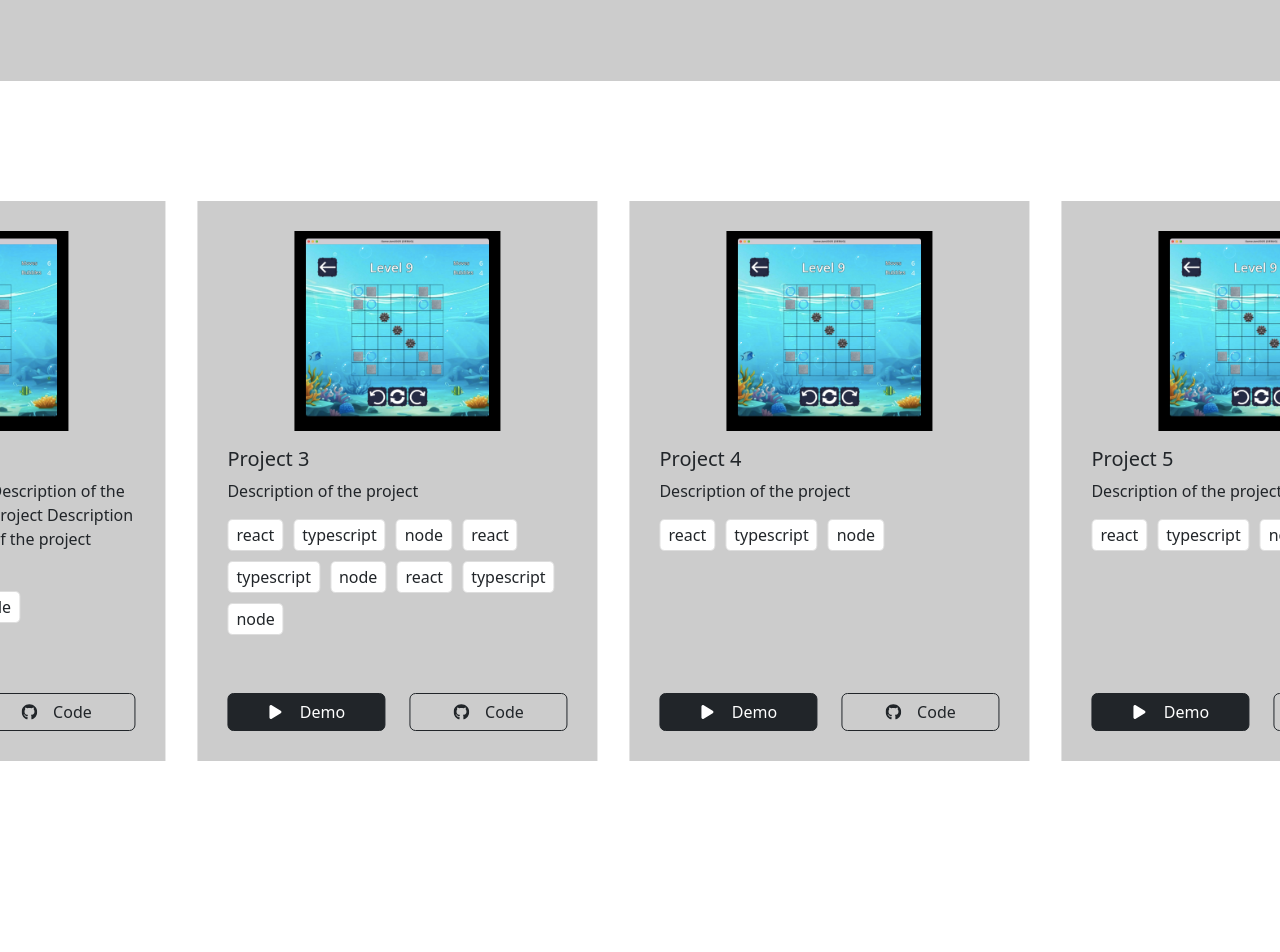
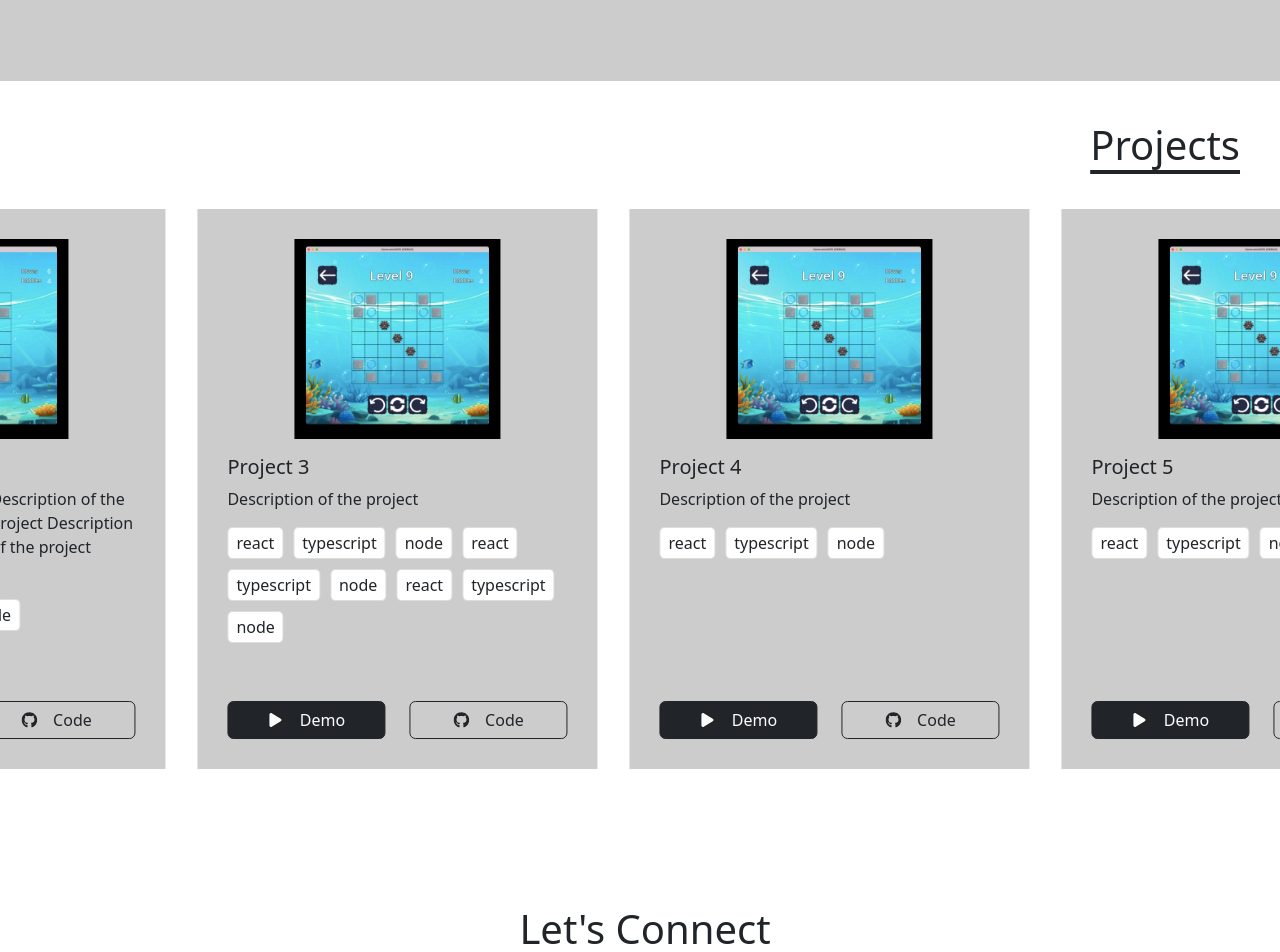
Before and after one commit to jSiderius/Portfolio-Site, a React (Vite) app: page / in a window 1280 px wide. Shown: the part 2440-3392 px from the top of the page. Built offline with nearby package versions, Linux system fonts and the light colour scheme.

Commit message:
added header for projects section

```diff
--- a/src/components/Sections/Contact.tsx
+++ b/src/components/Sections/Contact.tsx
@@ -4,7 +4,7 @@ function Contact() {
   return (
     <>
       <section className="contact-top-container">
-        <h1 className="experience-header">Lets Connect</h1>
+        <h1 className="experience-header">Let's Connect</h1>
         <UserInputPanel />
         <div className="contact-socials-container">
           <div className="d-flex justify-content-flex-start gap-4 fs-1">
@@ -42,10 +42,9 @@ function UserInputPanel() {
 
       <div className="contact-field-conatiner">
         <p>Message</p>
-        {/* <input type="text" className="message-field"></input> */}
         <textarea
           className="message-field"
-          rows={3} // adjust default height
+          rows={3}
           placeholder="Type your message..."
         ></textarea>
       </div>
--- a/src/components/Sections/Projects.tsx
+++ b/src/components/Sections/Projects.tsx
@@ -7,6 +7,7 @@ export default function Projects() {
   return (
     <>
       <section className="projects-top-container">
+        <h1 className="projects-header">Projects</h1>
         <div className="projects-track-container">
           <ProjectsTrack />
           <ProjectsTrack />
--- a/src/css/Contact.css
+++ b/src/css/Contact.css
@@ -5,6 +5,7 @@
 	justify-content: center;
 	align-items: center;
 	gap: 3em;
+	margin-top: -10vh;
 }
 
 .contact-user-input-panel{
--- a/src/css/Projects.css
+++ b/src/css/Projects.css
@@ -1,10 +1,18 @@
 .projects-top-container{
 	height: 100vh;
 	width: 100%;
+
+}
+
+.projects-header{
+	text-align: right;
+	text-decoration: underline;
+	text-underline-offset: 10px;
+	margin: 1em 1em 1em 0;
 }
 
 .projects-track-container{
-	height: 100%;
+	height: 70%;
 	white-space: nowrap;
 	gap: 0%;
 }
@@ -21,7 +29,7 @@
 }
 
 .projects-modal-box{
-	height: 70%;
+	height: 100%;
 	width: 400px;
 	background-color: var(--secondary-bg-color);
 	margin: 1rem;
@@ -45,7 +53,6 @@
 }
 
 .projects-modal-image-box{
-	/* background-color: white; */
 	width: 100%;
 	height: 40%;
 	background-size: cover;
```
